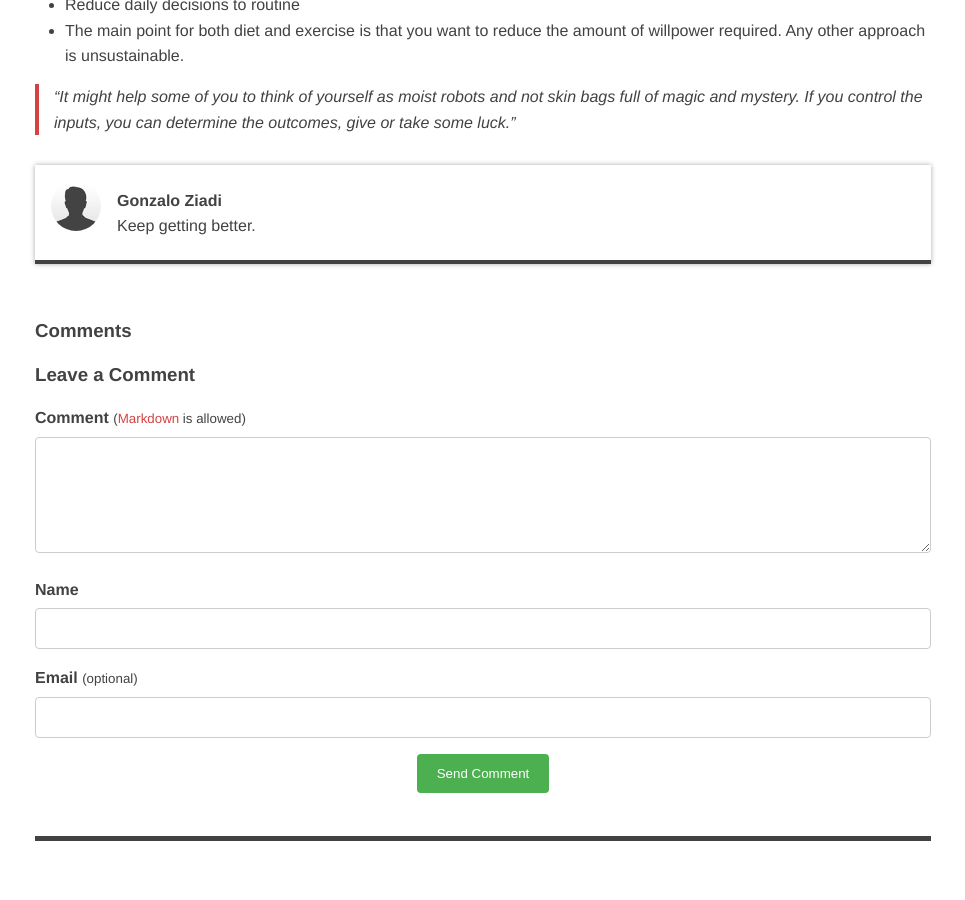
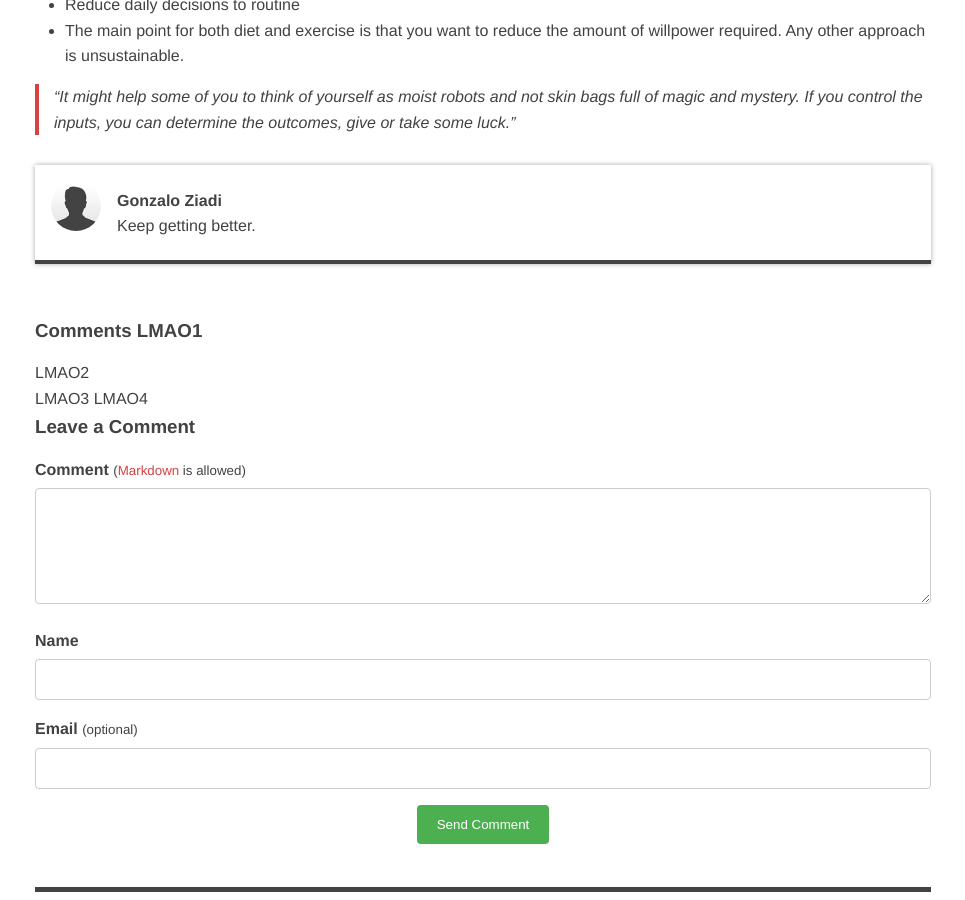
Before and after one commit to frankiecd86/windespair, a Jekyll site: the page built from _posts/2017-04-04-scott-adams-how-to-win-big.md, in a window 1280 px wide and 900 px high, scrolled down 2436 px. Shown: the whole window, without its empty margins (157-1122 px from the left). Built offline with Jekyll 4.4.1, drawn with Linux system fonts in a browser that asks for light colours; before the commit the page ends 3284 px from its top, so only the background shows below that.

Commit message:
Debugging comments

```diff
--- a/_includes/comments.html
+++ b/_includes/comments.html
@@ -4,11 +4,14 @@
       <!-- Start static comments -->
       <div id="comments" class="js-comments">
         <header class="section-title">
-          <h3>{% if site.data.comments[page.slug].size > 1 %}{{ site.data.comments[page.slug] | size | append: ' ' }}{% endif %}Comments</h3>
+          <h3>{% if site.data.comments[page.slug].size > 1 %}{{ site.data.comments[page.slug] | size | append: ' ' }}{% endif %}Comments LMAO1</h3>
+          LMAO2
         </header>
+        LMAO3
         {% assign comments = site.data.comments[page.slug] | where_exp: 'item', 'item.replying_to == blank' %}
+        LMAO4
         {% for comment in comments %}
-          COMMENT!!!
+          LMAO5
           {{ page.slug }}
           {% assign index       = forloop.index %}
           <!-- {% assign r           = comment.replying_to %}
```
